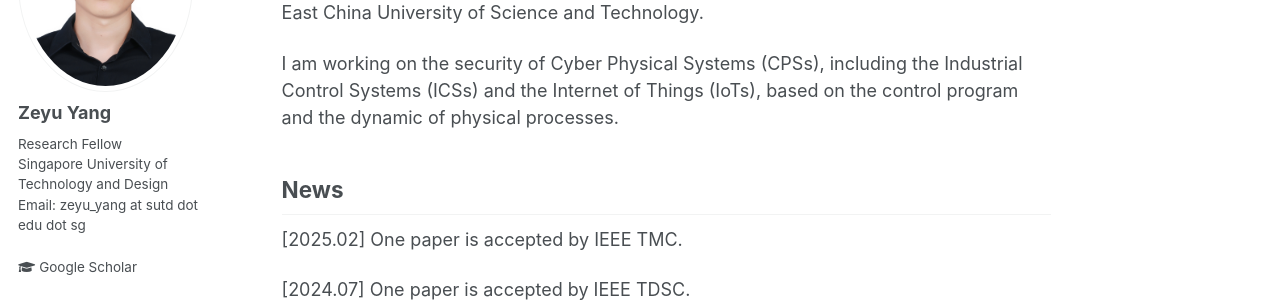
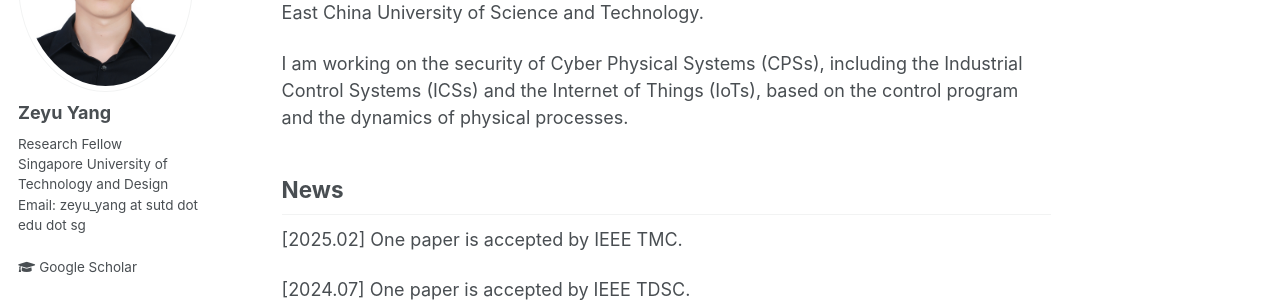
Before and after one commit to zeyuid/zeyuid.github.io, a Jekyll site: the page built from _pages/about.md, in a window 1280 px wide. Shown: the part 242-544 px from the top of the page. Built offline with Jekyll 4.4.1, drawn with Linux system fonts in a browser that asks for light colours.

Commit message:
add file

```diff
--- a/_pages/about.md
+++ b/_pages/about.md
@@ -13,7 +13,7 @@ Prior to that, I obtained my Ph.D degree from Zhejiang University, supervised by
 <!-- I was a visiting student at CISPA − Helmholtz Center for Information Security, supervised by Prof. [Michael Backes](https://cispa.saarland/people/backes/) and Dr. [Yang Zhang](https://cispa.saarland/people/yang.zhang/). -->
 
 
-I am working on the security of Cyber Physical Systems (CPSs), including the Industrial Control Systems (ICSs) and the Internet of Things (IoTs), based on the control program and the dynamic of physical processes.
+I am working on the security of Cyber Physical Systems (CPSs), including the Industrial Control Systems (ICSs) and the Internet of Things (IoTs), based on the control program and the dynamics of physical processes.
 
 
 <!-- Research Interests
```
Also changed, not shown: _pages/service.md (+1 -1 lines).
